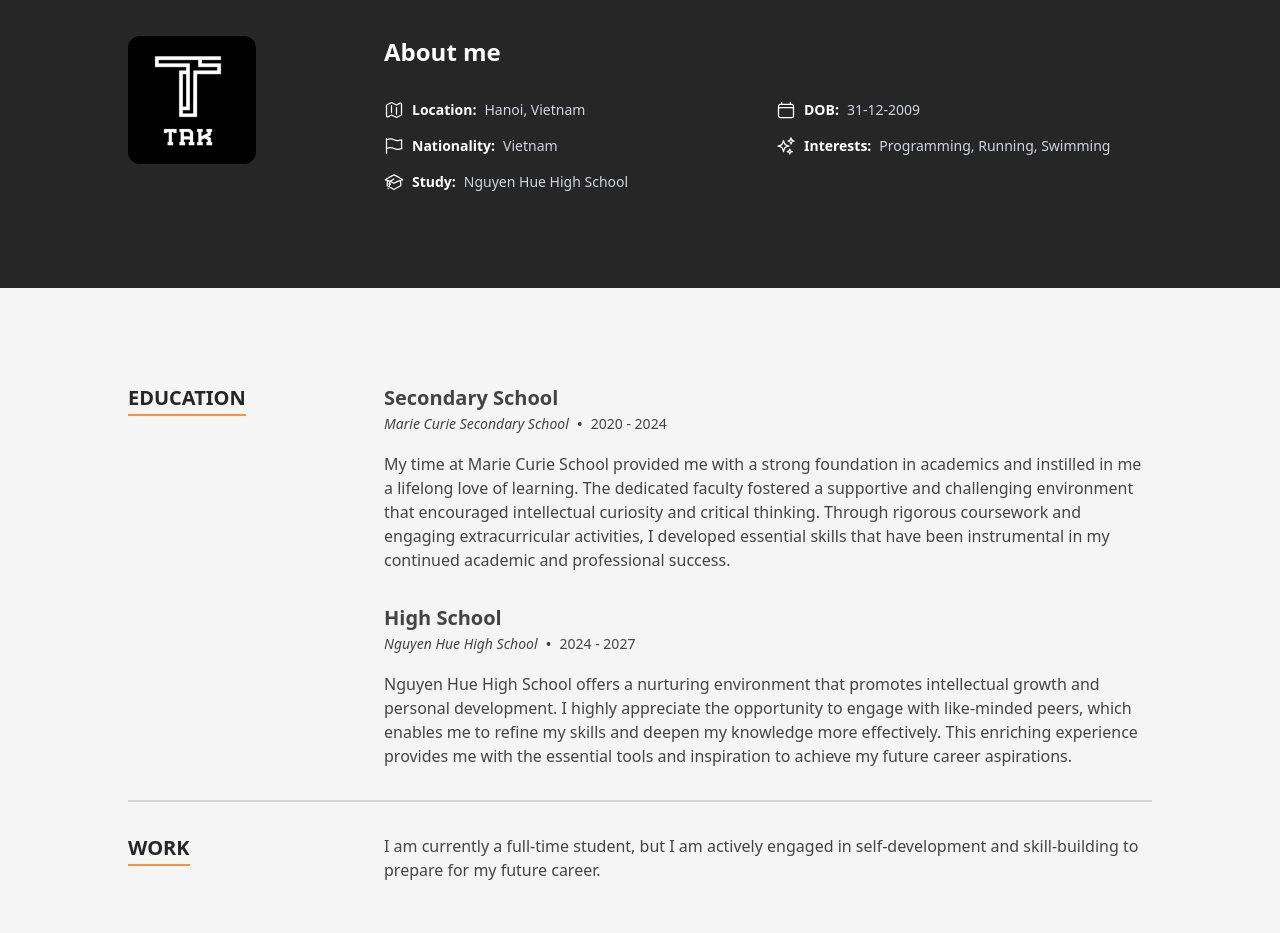
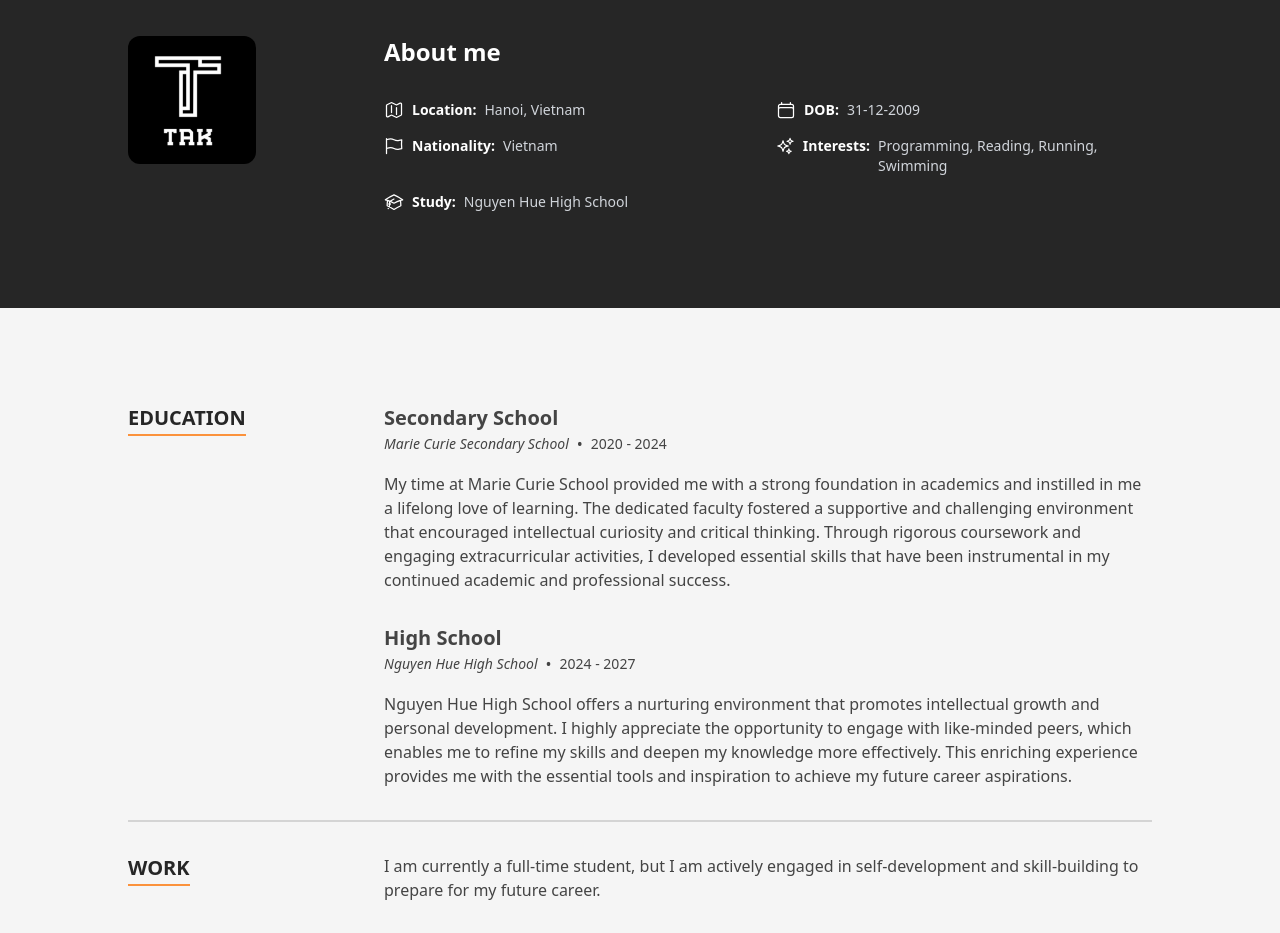
Before and after one commit to AKT311209/OnlineProfile, a Next.js app: page / in a window 1280 px wide. Shown: the part 860-1793 px from the top of the page. Built offline with nearby package versions, Linux system fonts and the light colour scheme.

Commit message:
fix: update interests in about section

```diff
--- a/src/data/data.tsx
+++ b/src/data/data.tsx
@@ -81,7 +81,7 @@ export const aboutData: About = {
     { label: 'Location', text: 'Hanoi, Vietnam', Icon: MapIcon },
     { label: 'DOB', text: '31-12-2009', Icon: CalendarIcon },
     { label: 'Nationality', text: 'Vietnam', Icon: FlagIcon },
-    { label: 'Interests', text: 'Programming, Running, Swimming', Icon: SparklesIcon },
+    { label: 'Interests', text: 'Programming, Reading, Running, Swimming', Icon: SparklesIcon },
     { label: 'Study', text: 'Nguyen Hue High School', Icon: AcademicCapIcon },
   ],
 };
```
